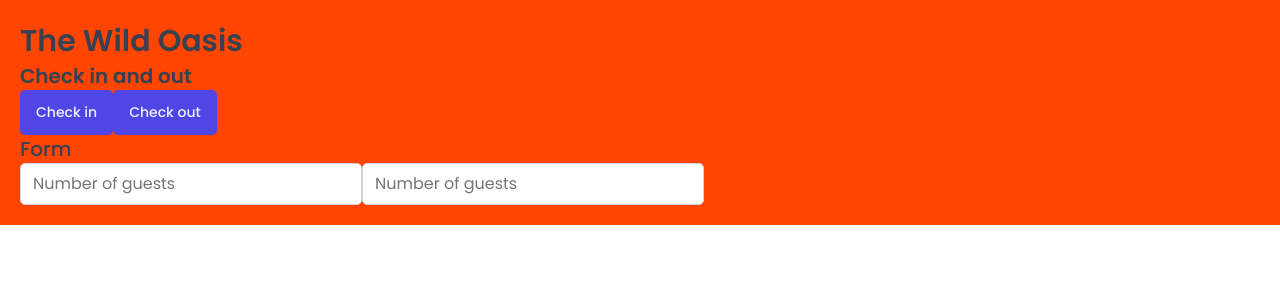
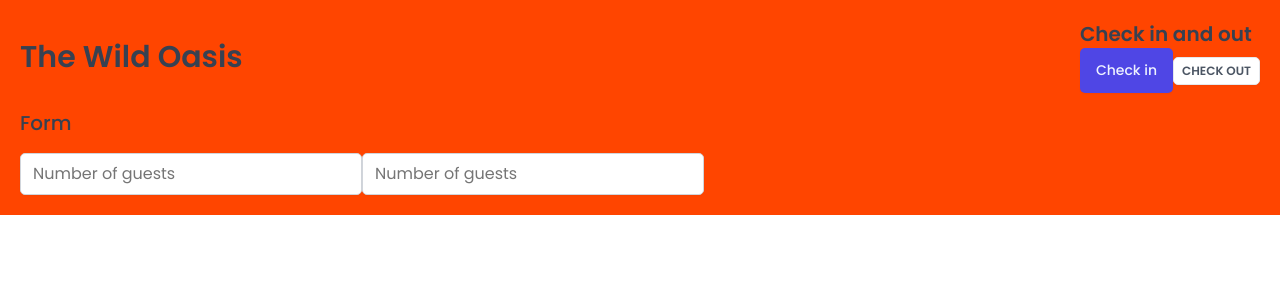
Before and after one commit to Hybola/17-the-wild-oasis-redo, a React (Vite) app: page / in a window 1280 px wide. Shown: the top 300 px of the page. Built offline with nearby package versions, Linux system fonts and the light colour scheme; a web font is replaced by a local one.

Commit message:
lecture 332

```diff
--- a/src/App.jsx
+++ b/src/App.jsx
@@ -3,6 +3,7 @@
 import Button from "./ui/Button";
 import Input from "./ui/Input";
 import Heading from "./ui/Heading";
+import Row from "./ui/Row";
 
 const StyledApp = styled.main`
   background-color: orangered;
@@ -14,23 +15,38 @@
       <GlobalStyles />
 
       <StyledApp>
+        <Row>
+          <Row type="horizontal">
             <Heading as="h1">The Wild Oasis</Heading>
+            <div>
               <Heading as="h2">Check in and out</Heading>
               <Button
+                variation="primary"
+                size="medium"
                 onClick={() => {
                   alert("check in");
                 }}>
                 Check in
               </Button>
               <Button
+                variation="secondary"
+                size="small"
                 onClick={() => {
                   alert("check out");
                 }}>
                 Check out
               </Button>
+            </div>
+          </Row>
+
+          <Row type="vertical">
             <Heading as="h3">Form</Heading>
+            <form>
               <Input placeholder="Number of guests" type="number"></Input>
               <Input placeholder="Number of guests" type="number"></Input>
+            </form>
+          </Row>
+        </Row>
       </StyledApp>
     </>
   );
--- a/src/ui/Button.jsx
+++ b/src/ui/Button.jsx
@@ -48,17 +48,14 @@
   `,
 };
 const Button = styled.button`
-  font-size: 1.4rem;
-  padding: 1.2rem 1.6rem;
-  font-weight: 500;
   border: none;
   border-radius: var(--border-radius-sm);
-  background-color: var(--color-brand-600);
-  color: var(--color-brand-50);
   box-shadow: var(--shadow-sm);
-  cursor: pointer;
-  &:hover {
-    background-color: var(--color-brand-700);
-  }
+  ${(props) => sizes[props.size]}
+  ${(props) => variations[props.variation]}
 `;
+Button.defaultProps = {
+  variation: "primary",
+  size: "medium",
+};
 export default Button;
--- /dev/null
+++ b/src/ui/Row.jsx
@@ -0,0 +1,21 @@
+import styled, { css } from "styled-components";
+
+const Row = styled.div`
+  display: flex;
+  ${(prop) =>
+    prop.type === "horizontal" &&
+    css`
+      justify-content: space-between;
+      align-items: center;
+    `}
+  ${(prop) =>
+    prop.type === "vertical" &&
+    css`
+      flex-direction: column;
+      gap: 1.6rem;
+    `}
+`;
+Row.defaultProps = {
+  type: "vertical",
+};
+export default Row;
```
Lines whose indentation alone changed are shown as unchanged.
